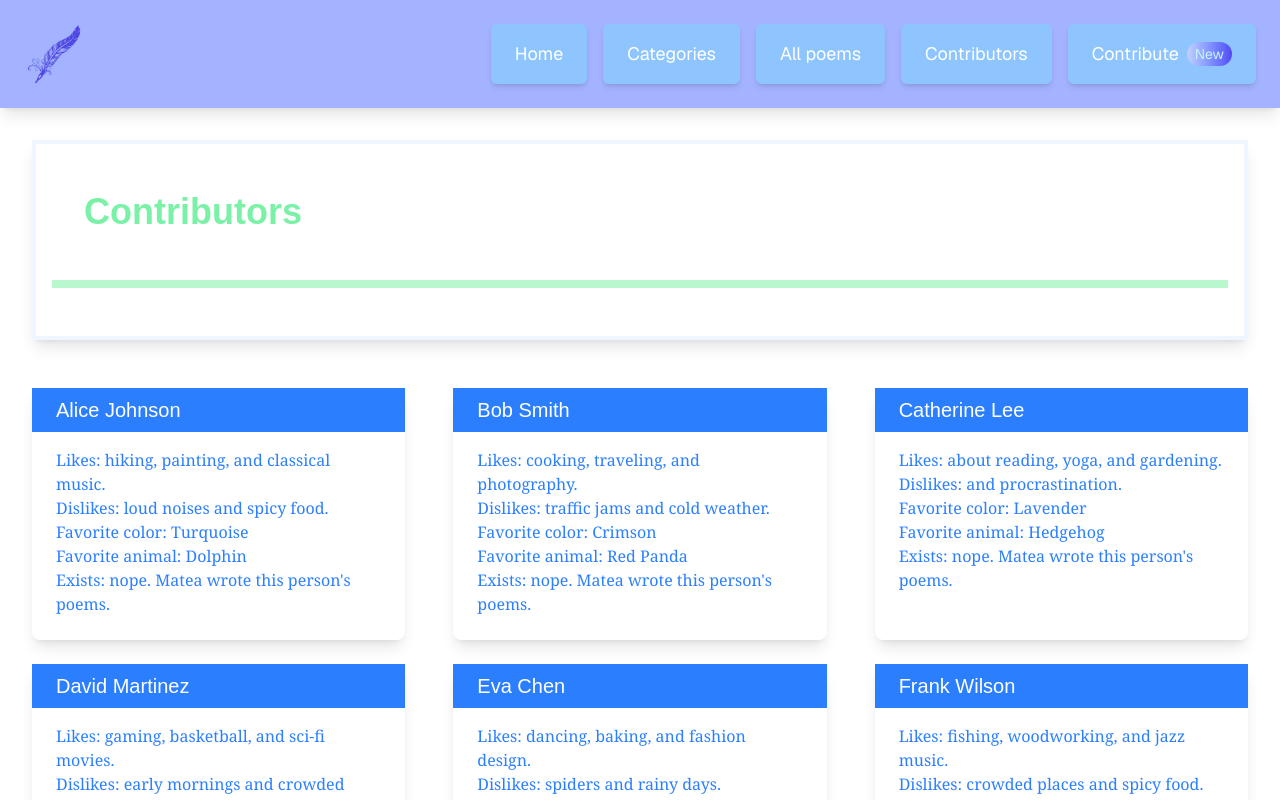
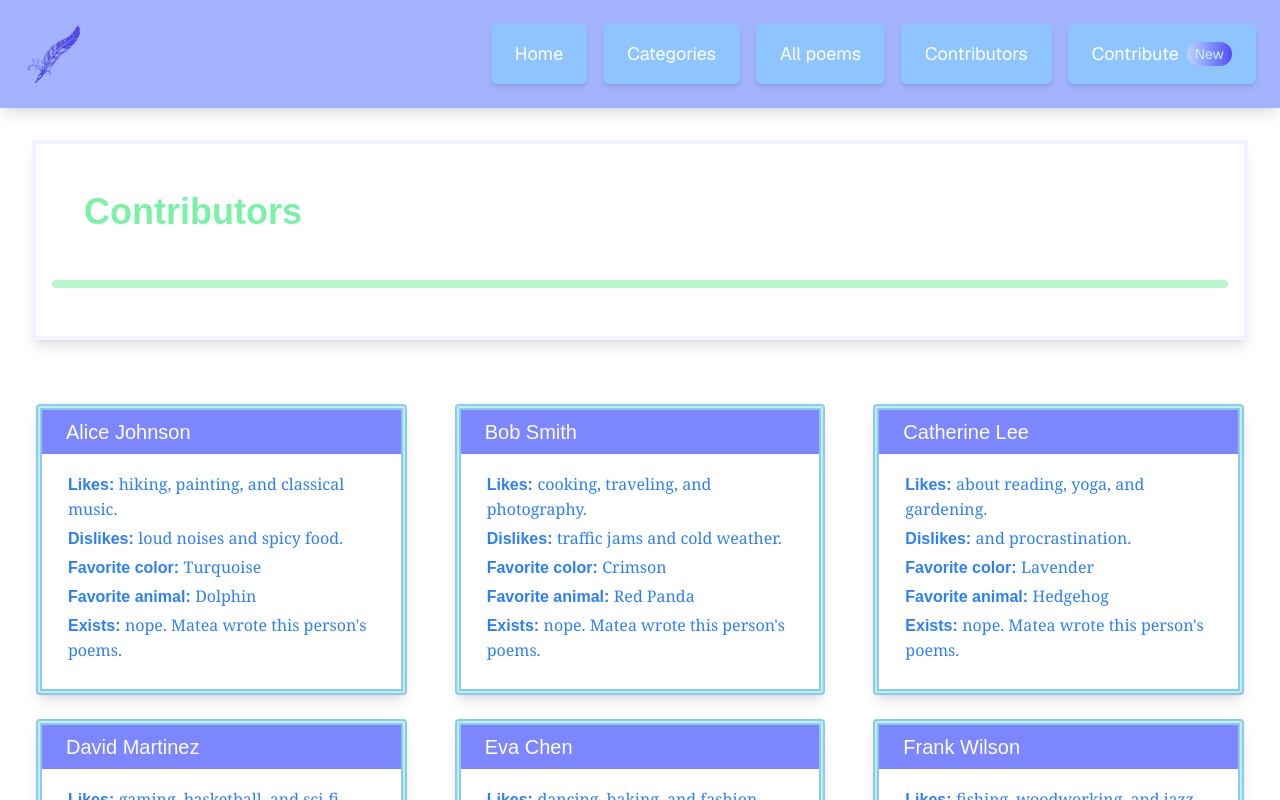
Before and after one commit to coding-noel/final-project, a Next.js app: page /contributors in a window 1280 px wide. Shown: the top 800 px of the page. Built offline with nearby package versions, Linux system fonts and the light colour scheme.

Commit message:
Improve other stuff

```diff
--- a/src/app/about/page.js
+++ /dev/null
@@ -1,3 +0,0 @@
-export default function About() {
-  return <div className="p-12">About Page</div>
-}
--- a/src/app/categories/page.js
+++ b/src/app/categories/page.js
@@ -10,25 +10,18 @@ export default function Home() {
           Browse poem catagories below
         </Header>
         <Main>
-          <div className="px-2 grid gap-4 sm:grid-cols-2 md:grid-cols-3 lg:grid-cols-4 py-16">
+          <div className="grid gap-4 sm:grid-cols-2 md:grid-cols-3 lg:grid-cols-4">
             {categories.map(({ id, category }, index) => (
               <a
                   href={"category/" + id}
                   key={index}
-                  className='border-2 border-blue-300 p-0.5 hover:shadow-md hover:bg-blue-100 bg-blue-50 shadow'
+                  className='border-3 border-blue-300 p-0.5 hover:shadow-md hover:bg-indigo-200 bg-green-200 shadow rounded-sm'
               >
                 <div
-                  className="h-full w-full block p-8 rounded bg-white hover:bg-stone-50 border-3 border-blue-200 transition cursor-pointer text-center"
+                  className="h-full w-full block p-8 rounded bg-white border-3 border-blue-300 transition cursor-pointer text-center"
                 >
-                  <h3 className="text-blue-400 text-xl sm:text-lg">{category}</h3>
+                  <h3 className="text-indigo-500 underline text-2xl sm:text-lg">{category}</h3>
                 </div>
-              {/* <a
-                key={index}
-                href={"category/" + id}
-                className="p-8 rounded-lg bg-white border-3 border-blue-100 shadow hover:shadow-lg hover:bg-stone-50 transition cursor-pointer text-center"
-              >
-                <h3 className="text-blue-400 text-xl">{category}</h3>
-              </a> */}
               </a>
             ))}
           </div>
--- a/src/app/components/Bio.js
+++ b/src/app/components/Bio.js
@@ -22,12 +22,17 @@ export default function Bio({ name = "Put name here", likes = "either this perso
     },
   ]
   return (
-    <a href={`people/${id}`}className="flex-1 min-w-70 max-w-110 rounded-lg shadow-lg">
-      <div className="">
-        <h2 className="px-6 py-2 text-xl text-white bg-blue-500 flex-1">{name}</h2>
-        <div className="p-6 pt-4">
+    <a href={`people/${id}`}className="flex-1 min-w-70 max-w-110 rounded-sm shadow-lg border-blue-300 border-2 bg-green-200 p-0.5">
+      <div className="border-2 border-blue-300 bg-white w-full h-full">
+        <h2 className="px-6 py-2 text-xl text-white bg-indigo-400 flex-1">{name}</h2>
+
+        <div className="p-6 pt-4 flex flex-col justify-between w-full h-[calc(100%-2.5rem-4px)]">
           {info.map(({ start, message }, index) => (
-            <p className='font-serif text-blue-500 flex-1' key={index}>{start}: {message}</p>
+            <div className="m-0.5" key={index}>
+              <h4 className="font-semibold inline text-blue-500">{start}: </h4>
+              <p className='block font-serif text-blue-500 inline'>{message}</p>
+            </div>
+
           ))}
         </div>
 
--- a/src/app/components/Bios.js
+++ b/src/app/components/Bios.js
@@ -3,12 +3,10 @@ import { people } from '../../data/elements'
 
 export default function Bios() {
   return (
-    <main>
-      <div className="flex gap-x-12 my-12 flex-wrap gap-y-6" id="card-container">
-        {people.map(({ name, likes, dislikes, favoriteColor, favoriteAnimal, exists, id }, index) => (
-          <Bio key={index} name={name} likes={likes} dislikes={dislikes} favoriteColor={favoriteColor} favoriteAnimal={favoriteAnimal} exists={exists} id={id} />
-        ))}
-      </div>
-    </main>
+    <div className="flex gap-x-12 flex-wrap gap-y-6" id="card-container">
+      {people.map(({ name, likes, dislikes, favoriteColor, favoriteAnimal, exists, id }, index) => (
+        <Bio key={index} name={name} likes={likes} dislikes={dislikes} favoriteColor={favoriteColor} favoriteAnimal={favoriteAnimal} exists={exists} id={id} />
+      ))}
+    </div>
   )
 }
--- a/src/app/components/Card.js
+++ /dev/null
@@ -1,10 +0,0 @@
-export default function Card({ title = "Put title here", poem = "Put poem here" }) {
-  return (
-    <div className="grow w-96 flex flex-col rounded-lg hover:scale-105 transition-all shadow-lg border-6 border-blue-300">
-      <div className="flex flex-col gap-y-4 px-8 py-6">
-        <h2 className="text-xl font-bold text-blue-600">{title}</h2>
-        <pre className='font-serif text-blue-600'>{poem}</pre>
-      </div>
-    </div>
-  )
-}
--- a/src/app/components/Form.js
+++ b/src/app/components/Form.js
@@ -1,7 +1,6 @@
-'use client'; // <-- Mark this component as a Client Component
+'use client';
 
 import { useEffect, useRef } from 'react';
-// Assuming logSubmission is correctly defined and imported from its path
 import { logSubmission } from '../../lib/actions';
 
 export default function Form({ classNames }) {
@@ -43,7 +42,7 @@ export default function Form({ classNames }) {
           onInput={resizeTextarea}
           // Add resize-none and overflow-hidden classes
           className="bg-white block w-full p-2 border border-blue-300 rounded focus:outline-none focus:ring-2 focus:ring-blue-400 resize-none overflow-hidden"
-          rows={1} // Set initial minimum rows
+          rows={1}
           required
         />
         </div>
@@ -58,49 +57,3 @@ export default function Form({ classNames }) {
       </form>
   )
 }
-
-
-
-
-
-
-
-
-
-
-// import { logSubmission } from '../../lib/actions';
-
-// export default function Form({ classNames }) {
-
-//   return (
-//     <form action={logSubmission} className={`p-4 border-4 border-blue-300 rounded shadow-sm bg-gray-50 ${classNames}`}>
-//         <label htmlFor="poem-title" className="block mb-2 text-xl font-semibold text-indigo-400">
-//           Enter the title and lines of your poem:
-//         </label>
-//         <div className='p-2 text-gray-600'>
-//           <input
-//             id="poem-title"
-//             type="text"
-//             name="poem-title"
-//             placeholder={"Type poem title here. If you don't specify a title, it will default to \"Untitled\"."}
-//             className="bg-white block w-full p-2 border border-blue-300 rounded focus:outline-none focus:ring-2 focus:ring-blue-400 mb-4"
-//           />
-//           <textarea
-//           id="poem-lines"
-//           name="poem-lines"
-//           placeholder="Type poem lines here."
-//           className="bg-white block w-full p-2 border border-blue-300 rounded focus:outline-none focus:ring-2 focus:ring-blue-400"
-//           required
-//         />
-//         </div>
-
-
-//         <button
-//           type="submit"
-//           className="mt-2 p-2 bg-green-300 text-white rounded hover:bg-blue-400 transition font-semibold"
-//         >
-//           Submit
-//         </button>
-//       </form>
-//   )
-// }
--- a/src/app/components/Header.js
+++ b/src/app/components/Header.js
@@ -3,7 +3,7 @@ export default function Header({ h1 = "Primary header", children }) {
     <header className="flex flex-col gap-y-6 shadow-lg py-12 px-4 border-4 border-blue-50">
       <h1 className="text-4xl font-bold inline text-green-300 px-8">{h1}</h1>
       <h2 className="text-2xl font-bold text-green-300 px-8">{children}</h2>
-      <hr className="h-2 border-none bg-green-200"/>
+      <hr className="h-2 border-none bg-green-200 rounded-full"/>
     </header>
   )
 }
--- a/src/app/components/Main.js
+++ b/src/app/components/Main.js
@@ -1,3 +1,3 @@
 export default function Main({ children }){
-  return <main className={``}>{children}</main>
+  return <main className={`my-16 px-1`}>{children}</main>
 }
--- a/src/app/contribute/page.js
+++ b/src/app/contribute/page.js
@@ -1,83 +1,16 @@
-// src/app/contribute/page.js
 
-// This is a Server Component by default
-import { logSubmission } from '../../lib/actions';
 import Form from '../components/Form';
 import Header from '../components/Header';
+import Main from '../components/Main';
 
-export default function ContributePage() { // Changed APage to ContributePage based on folder name
+export default function ContributePage() {
 
   return (
-    <div>
+    <div className='p-8'>
       <Header />
-      <Form classNames="m-16" />
-
+      <Main>
+        <Form classNames="my-12" />
+      </Main>
     </div>
   );
 }
-
-
-
-
-
-// import MyInputForm from '../components/MyInputForm';
-
-// export default function APage() {
-//   return (
-//     <main className="flex min-h-screen flex-col items-center justify-center p-24">
-//       <h1 className="text-2xl font-bold mb-6">Page A</h1>
-//       <MyInputForm />
-//     </main>
-//   );
-// }
-
-
-
-
-
-
-
-// This file is a Server Component by default
-
-// Import the client component from the components directory
-// import MyInputForm from '../components/MyInputForm';
-
-// export default function ContributePage() {
-//   return (
-//     <main className="flex min-h-screen flex-col items-center justify-center p-24">
-//       <h1 className="text-2xl font-bold mb-6">Contribute to Our Project</h1>
-//       <p className="mb-4">Please provide your details below.</p>
-
-//       {/* Render the client component */}
-//       <MyInputForm />
-
-//     </main>
-//   );
-// }
-
-
-// app/page.tsx
-    // import MyInputForm from '../components/MyInputForm';
-
-    // export default function HomePage() {
-    //   return (
-    //     <div>
-    //       <h1>Welcome!</h1>
-    //       <MyInputForm />
-    //     </div>
-    //   );
-    // }
-
-// import Header from '../components/Header'
-
-// export default function Home() {
-//   return (
-//     <div>
-//       <div className="p-8">
-//         <Header h1='Contribute'>
-//           Soon, you'll be able to use the form below to add you're own poems
-//         </Header>
-//       </div>
-//     </div>
-//   )
-// }
--- a/src/app/contributers/page.js
+++ /dev/null
@@ -1,18 +0,0 @@
-import Image from 'next/image'
-import Navbar from '../components/Navbar'
-import Header from '../components/Header'
-import Footer from '../components/Footer'
-import Bio from '../components/Bio'
-import Bios from '../components/Bios'
-
-export default function Home() {
-  return (
-    <div>
-      <div className="p-12">
-        <Header h1='Contributers'>
-        </Header>
-        <Bios />
-      </div>
-    </div>
-  )
-}
--- a/src/lib/actions.js
+++ b/src/lib/actions.js
@@ -1,10 +1,9 @@
-'use server'; // This directive at the top marks all functions in this file as server actions
+'use server';
 
 export async function logSubmission(formData) {
   const poemTitle = formData.get('poem-title');
   const poemLines = formData.get('poem-lines');
 
-  // This console.log runs in your terminal (the server)
   if(poemTitle && poemLines) {
     console.log('Submitted title (Server-Side):', poemTitle);
     console.log('Submitted lines (Server-Side):', poemLines);
@@ -13,7 +12,5 @@ export async function logSubmission(formData) {
     console.log('input error')
   }
 
-
-  // You can return data to the client component if needed
   // return { status: 'success', message: 'Logged to server terminal!' };
 }
```
Also changed, not shown: src/app/components/HomeComponent.js (+5 -33 lines).
